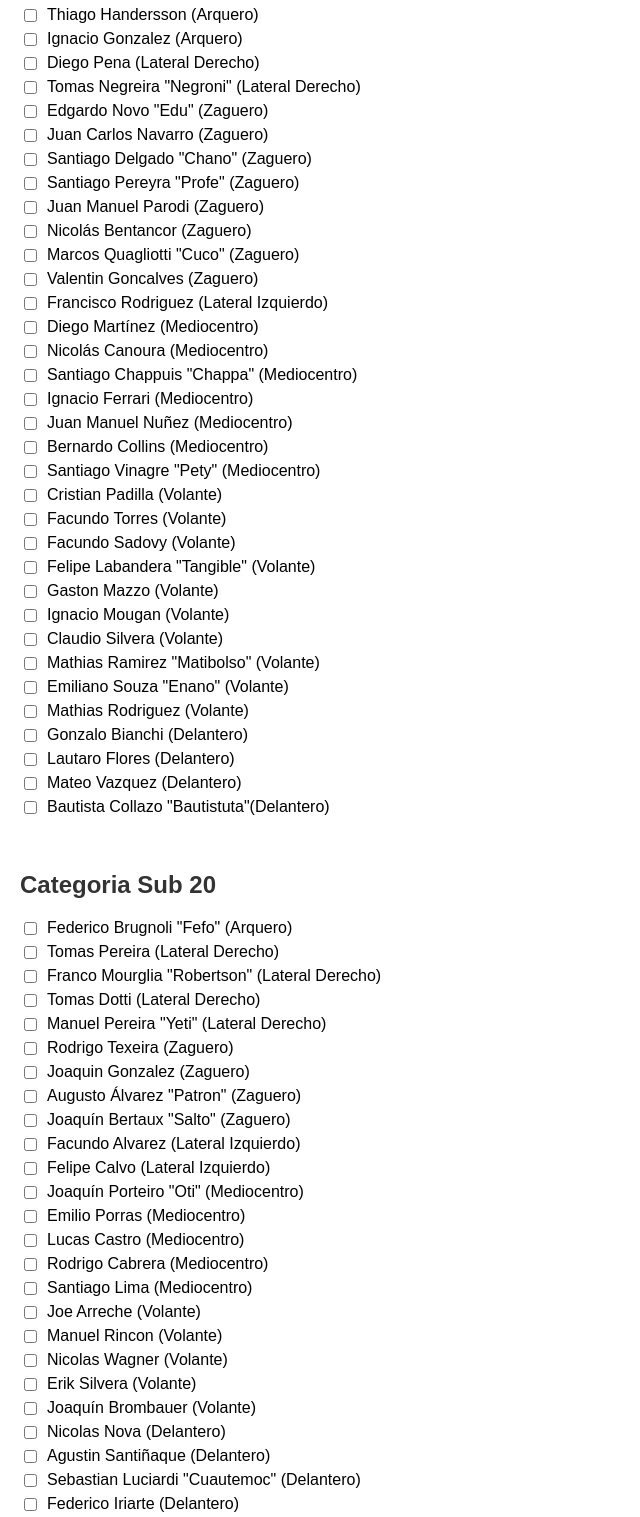
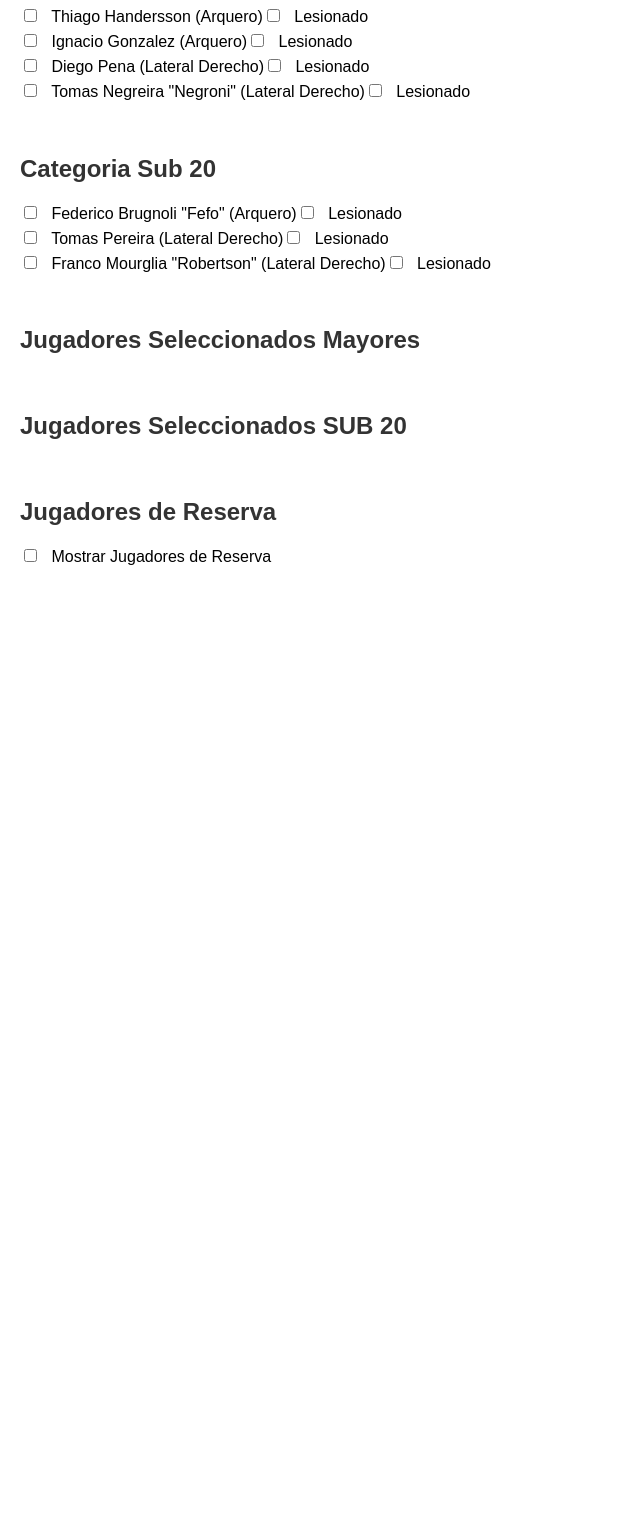
Before and after one commit to JoaquinPorteiro/TrouvilleUniv, a website built with webpack: page index.html in a window 1280 px wide. Shown: the part 160-1677 px from the top of the page, without its empty margins (0-640 px from the left). After the commit the page ends 800 px from the top, so only its background shows below. Built offline with nearby package versions, Linux system fonts and the light colour scheme.

Commit message:
Agregue un checkbox de lesionados

```diff
--- a/index.html
+++ b/index.html
@@ -13,71 +13,70 @@
 
 <h2>Categoria Mayores</h2>
 <ul id="mayores">
-  <li><input type="checkbox" onchange="toggleSeleccion(this, 'mayores')"> Thiago Handersson (Arquero)</li>
-  <li><input type="checkbox" onchange="toggleSeleccion(this, 'mayores')"> Ignacio Gonzalez (Arquero)</li>
-  <li><input type="checkbox" onchange="toggleSeleccion(this, 'mayores')"> Diego Pena (Lateral Derecho)</li>
-  <li><input type="checkbox" onchange="toggleSeleccion(this, 'mayores')"> Tomas Negreira "Negroni" (Lateral Derecho)</li>
-  <li><input type="checkbox" onchange="toggleSeleccion(this, 'mayores')"> Edgardo Novo "Edu" (Zaguero)</li>
-  <li><input type="checkbox" onchange="toggleSeleccion(this, 'mayores')"> Juan Carlos Navarro (Zaguero)</li>
-  <li><input type="checkbox" onchange="toggleSeleccion(this, 'mayores')"> Santiago Delgado "Chano" (Zaguero)</li>
-  <li><input type="checkbox" onchange="toggleSeleccion(this, 'mayores')"> Santiago Pereyra "Profe" (Zaguero)</li>
-  <li><input type="checkbox" onchange="toggleSeleccion(this, 'mayores')"> Juan Manuel Parodi (Zaguero)</li>
-  <li><input type="checkbox" onchange="toggleSeleccion(this, 'mayores')"> Nicolás Bentancor (Zaguero)</li>
-  <li><input type="checkbox" onchange="toggleSeleccion(this, 'mayores')"> Marcos Quagliotti "Cuco" (Zaguero)</li>
-  <li><input type="checkbox" onchange="toggleSeleccion(this, 'mayores')"> Valentin Goncalves (Zaguero)</li>
-  <li><input type="checkbox" onchange="toggleSeleccion(this, 'mayores')"> Francisco Rodriguez (Lateral Izquierdo)</li>
-  <li><input type="checkbox" onchange="toggleSeleccion(this, 'mayores')"> Diego Martínez (Mediocentro)</li>
-  <li><input type="checkbox" onchange="toggleSeleccion(this, 'mayores')"> Nicolás Canoura (Mediocentro)</li>
-  <li><input type="checkbox" onchange="toggleSeleccion(this, 'mayores')"> Santiago Chappuis "Chappa" (Mediocentro)</li>
-  <li><input type="checkbox" onchange="toggleSeleccion(this, 'mayores')"> Ignacio Ferrari (Mediocentro)</li>
-  <li><input type="checkbox" onchange="toggleSeleccion(this, 'mayores')"> Juan Manuel Nuñez (Mediocentro)</li>
-  <li><input type="checkbox" onchange="toggleSeleccion(this, 'mayores')"> Bernardo Collins (Mediocentro)</li>
-  <li><input type="checkbox" onchange="toggleSeleccion(this, 'mayores')"> Santiago Vinagre "Pety" (Mediocentro)</li>
-  <li><input type="checkbox" onchange="toggleSeleccion(this, 'mayores')"> Cristian Padilla (Volante)</li>
-  <li><input type="checkbox" onchange="toggleSeleccion(this, 'mayores')"> Facundo Torres (Volante)</li>
-  <li><input type="checkbox" onchange="toggleSeleccion(this, 'mayores')"> Facundo Sadovy (Volante)</li>
-  <li><input type="checkbox" onchange="toggleSeleccion(this, 'mayores')"> Felipe Labandera "Tangible" (Volante)</li>
-  <li><input type="checkbox" onchange="toggleSeleccion(this, 'mayores')"> Gaston Mazzo (Volante)</li>
-  <li><input type="checkbox" onchange="toggleSeleccion(this, 'mayores')"> Ignacio Mougan (Volante)</li>
-  <li><input type="checkbox" onchange="toggleSeleccion(this, 'mayores')"> Claudio Silvera (Volante)</li>
-  <li><input type="checkbox" onchange="toggleSeleccion(this, 'mayores')"> Mathias Ramirez "Matibolso" (Volante)</li>
-  <li><input type="checkbox" onchange="toggleSeleccion(this, 'mayores')"> Emiliano Souza "Enano" (Volante)</li>
-  <li><input type="checkbox" onchange="toggleSeleccion(this, 'mayores')"> Mathias Rodriguez (Volante)</li>
-  <li><input type="checkbox" onchange="toggleSeleccion(this, 'mayores')"> Gonzalo Bianchi (Delantero)</li>
-  <li><input type="checkbox" onchange="toggleSeleccion(this, 'mayores')"> Lautaro Flores (Delantero)</li>
-  <li><input type="checkbox" onchange="toggleSeleccion(this, 'mayores')"> Mateo Vazquez (Delantero)</li>
-  <li><input type="checkbox" onchange="toggleSeleccion(this, 'mayores')"> Bautista Collazo "Bautistuta"(Delantero)</li>
+  <li>
+    <div>
+      <input type="checkbox" onchange="toggleSeleccion(this, 'mayores')"> Thiago Handersson (Arquero)
+    </div>
+    <div>
+      <input type="checkbox" class="lesionado" onchange="toggleLesion(this, 'mayores')"> Lesionado
+    </div>
+  </li>
+  <li>
+    <div>
+      <input type="checkbox" onchange="toggleSeleccion(this, 'mayores')"> Ignacio Gonzalez (Arquero)
+    </div>
+    <div>
+      <input type="checkbox" class="lesionado" onchange="toggleLesion(this, 'mayores')"> Lesionado
+    </div>
+  </li>
+  <li>
+    <div>
+      <input type="checkbox" onchange="toggleSeleccion(this, 'mayores')"> Diego Pena (Lateral Derecho)
+    </div>
+    <div>
+      <input type="checkbox" class="lesionado" onchange="toggleLesion(this, 'mayores')"> Lesionado
+    </div>
+  </li>
+  <li>
+    <div>
+      <input type="checkbox" onchange="toggleSeleccion(this, 'mayores')"> Tomas Negreira "Negroni" (Lateral Derecho)
+    </div>
+    <div>
+      <input type="checkbox" class="lesionado" onchange="toggleLesion(this, 'mayores')"> Lesionado
+    </div>
+  </li>
+  <!-- Añade los demás jugadores de la misma manera -->
 </ul>
 
 <br>
 
 <h2>Categoria Sub 20</h2>
 <ul id="sub20">
-  <li><input type="checkbox" onchange="toggleSeleccion(this, 'sub20')"> Federico Brugnoli "Fefo" (Arquero)</li>
-  <li><input type="checkbox" onchange="toggleSeleccion(this, 'sub20')"> Tomas Pereira (Lateral Derecho)</li>
-  <li><input type="checkbox" onchange="toggleSeleccion(this, 'sub20')"> Franco Mourglia "Robertson" (Lateral Derecho)</li>
-  <li><input type="checkbox" onchange="toggleSeleccion(this, 'sub20')"> Tomas Dotti (Lateral Derecho)</li>
-  <li><input type="checkbox" onchange="toggleSeleccion(this, 'sub20')"> Manuel Pereira "Yeti" (Lateral Derecho)</li>
-  <li><input type="checkbox" onchange="toggleSeleccion(this, 'sub20')"> Rodrigo Texeira (Zaguero)</li>
-  <li><input type="checkbox" onchange="toggleSeleccion(this, 'sub20')"> Joaquin Gonzalez (Zaguero)</li>
-  <li><input type="checkbox" onchange="toggleSeleccion(this, 'sub20')"> Augusto Álvarez "Patron" (Zaguero)</li>
-  <li><input type="checkbox" onchange="toggleSeleccion(this, 'sub20')"> Joaquín Bertaux "Salto" (Zaguero)</li>
-  <li><input type="checkbox" onchange="toggleSeleccion(this, 'sub20')"> Facundo Alvarez (Lateral Izquierdo)</li>
-  <li><input type="checkbox" onchange="toggleSeleccion(this, 'sub20')"> Felipe Calvo (Lateral Izquierdo)</li>
-  <li><input type="checkbox" onchange="toggleSeleccion(this, 'sub20')"> Joaquín Porteiro "Oti" (Mediocentro)</li>
-  <li><input type="checkbox" onchange="toggleSeleccion(this, 'sub20')"> Emilio Porras (Mediocentro)</li>
-  <li><input type="checkbox" onchange="toggleSeleccion(this, 'sub20')"> Lucas Castro (Mediocentro)</li>
-  <li><input type="checkbox" onchange="toggleSeleccion(this, 'sub20')"> Rodrigo Cabrera (Mediocentro)</li>
-  <li><input type="checkbox" onchange="toggleSeleccion(this, 'sub20')"> Santiago Lima (Mediocentro)</li>
-  <li><input type="checkbox" onchange="toggleSeleccion(this, 'sub20')"> Joe Arreche (Volante)</li>
-  <li><input type="checkbox" onchange="toggleSeleccion(this, 'sub20')"> Manuel Rincon (Volante)</li>
-  <li><input type="checkbox" onchange="toggleSeleccion(this, 'sub20')"> Nicolas Wagner (Volante)</li>
-  <li><input type="checkbox" onchange="toggleSeleccion(this, 'sub20')"> Erik Silvera (Volante)</li>
-  <li><input type="checkbox" onchange="toggleSeleccion(this, 'sub20')"> Joaquín Brombauer (Volante)</li>
-  <li><input type="checkbox" onchange="toggleSeleccion(this, 'sub20')"> Nicolas Nova (Delantero)</li>
-  <li><input type="checkbox" onchange="toggleSeleccion(this, 'sub20')"> Agustin Santiñaque (Delantero)</li>
-  <li><input type="checkbox" onchange="toggleSeleccion(this, 'sub20')"> Sebastian Luciardi "Cuautemoc" (Delantero)</li>
-  <li><input type="checkbox" onchange="toggleSeleccion(this, 'sub20')"> Federico Iriarte (Delantero)</li>
+  <li>
+    <div>
+      <input type="checkbox" onchange="toggleSeleccion(this, 'sub20')"> Federico Brugnoli "Fefo" (Arquero)
+    </div>
+    <div>
+      <input type="checkbox" class="lesionado" onchange="toggleLesion(this, 'sub20')"> Lesionado
+    </div>
+  </li>
+  <li>
+    <div>
+      <input type="checkbox" onchange="toggleSeleccion(this, 'sub20')"> Tomas Pereira (Lateral Derecho)
+    </div>
+    <div>
+      <input type="checkbox" class="lesionado" onchange="toggleLesion(this, 'sub20')"> Lesionado
+    </div>
+  </li>
+  <li>
+    <div>
+      <input type="checkbox" onchange="toggleSeleccion(this, 'sub20')"> Franco Mourglia "Robertson" (Lateral Derecho)
+    </div>
+    <div>
+      <input type="checkbox" class="lesionado" onchange="toggleLesion(this, 'sub20')"> Lesionado
+    </div>
+  </li>
+  <!-- Añade los demás jugadores de la misma manera -->
 </ul>
 
 <br>
@@ -105,8 +104,6 @@
   <!-- Lista de jugadores no seleccionados de ambas categorías -->
 </ul>
 
-
-
 <script src="js/app.js"></script>
 </body>
 </html>
--- a/js/app.js
+++ b/js/app.js
@@ -1,8 +1,14 @@
 function toggleSeleccion(checkbox, categoria) {
   const li = checkbox.parentElement;
+  const lesionadoCheckbox = li.querySelector('.lesionado');
   const listaSeleccionados = document.getElementById(`seleccionados${capitalizeFirstLetter(categoria)}`);
   const fullText = li.textContent.trim();
   const playerName = fullText.split(' (')[0];  // Extraer solo el nombre del jugador
+
+  if (lesionadoCheckbox.checked) {
+    checkbox.checked = false; // No permitir selección si está lesionado
+    return;
+  }
 
   if (checkbox.checked) {
     const selectedLi = document.createElement("li");
@@ -15,6 +21,18 @@ function toggleSeleccion(checkbox, categoria) {
       selectedLi.remove();
     }
   }
+  mostrarReserva(); // Actualizar la lista de reserva
+}
+
+function toggleLesion(checkbox, categoria) {
+  const li = checkbox.parentElement;
+  const seleccionCheckbox = li.querySelector('input[type="checkbox"]:not(.lesionado)');
+
+  if (checkbox.checked) {
+    seleccionCheckbox.checked = false; // Desmarcar selección si está lesionado
+    toggleSeleccion(seleccionCheckbox, categoria); // Asegurar la lógica de deselección
+  }
+  mostrarReserva(); // Actualizar la lista de reserva
 }
 
 function toggleReserva() {
@@ -29,18 +47,22 @@ function toggleReserva() {
 }
 
 function mostrarReserva() {
-  const mayores = Array.from(document.getElementById('mayores').querySelectorAll('li input:not(:checked)'));
-  const sub20 = Array.from(document.getElementById('sub20').querySelectorAll('li input:not(:checked)'));
   const reserva = document.getElementById('reserva');
-  reserva.innerHTML = '';
+  reserva.innerHTML = ''; // Limpiar la lista de reserva
 
-  mayores.concat(sub20).forEach(input => {
-    const li = input.closest('li');
-    const fullText = li.textContent.trim();
-    const playerName = fullText.split(' (')[0];
-    const newLi = document.createElement("li");
-    newLi.textContent = fullText;  // Aquí se muestra el nombre y la posición en la lista de reserva
-    reserva.appendChild(newLi);
+  const mayores = Array.from(document.getElementById('mayores').querySelectorAll('li'));
+  const sub20 = Array.from(document.getElementById('sub20').querySelectorAll('li'));
+
+  mayores.concat(sub20).forEach(li => {
+    const seleccionCheckbox = li.querySelector('input[type="checkbox"]:not(.lesionado)');
+    const lesionadoCheckbox = li.querySelector('.lesionado');
+    if (!seleccionCheckbox.checked && !lesionadoCheckbox.checked) { // Solo si no está seleccionado ni lesionado
+      const fullText = li.textContent.trim();
+      const playerName = fullText.split(' (')[0];
+      const newLi = document.createElement("li");
+      newLi.textContent = playerName; // Solo mostrar el nombre
+      reserva.appendChild(newLi);
+    }
   });
 }
 
```
